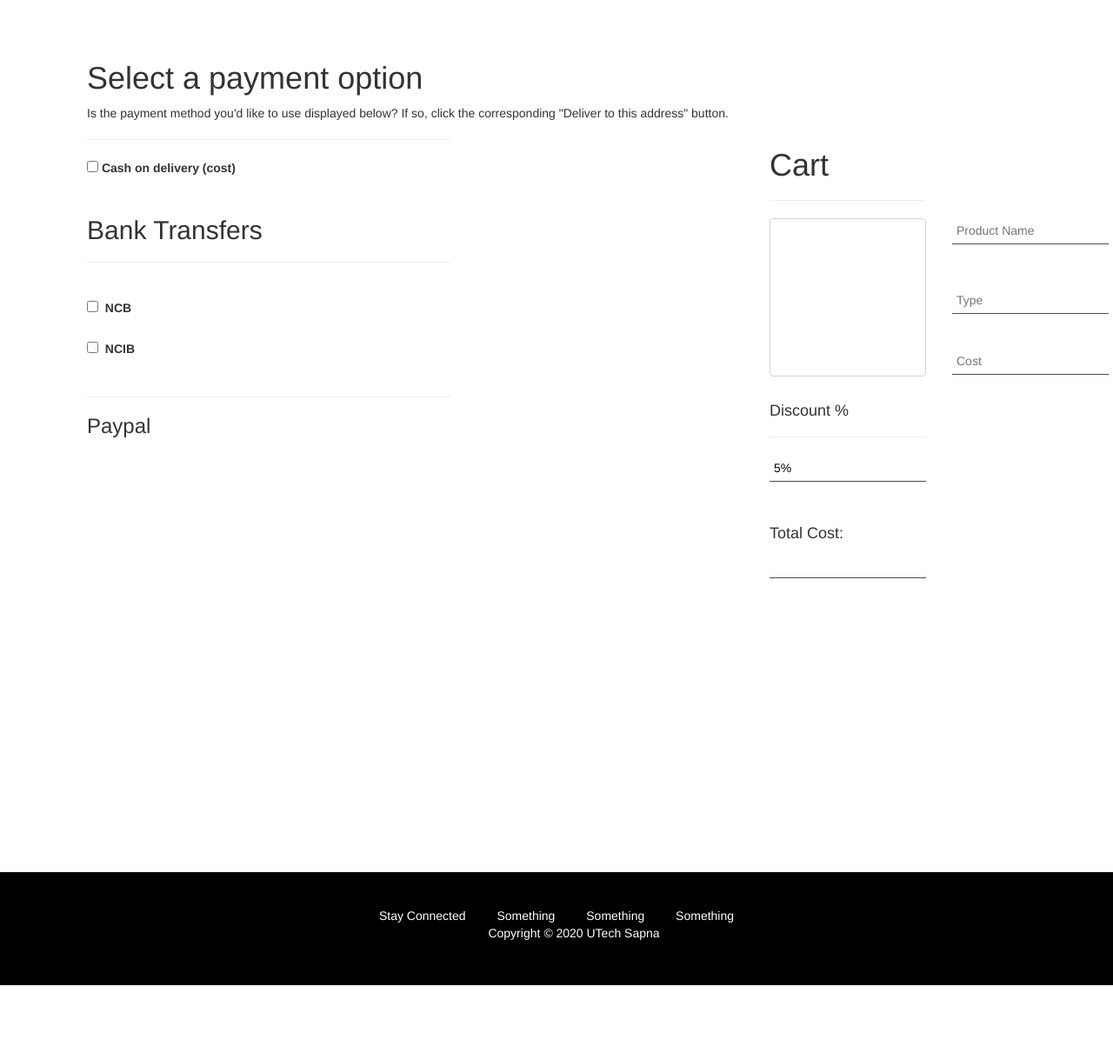
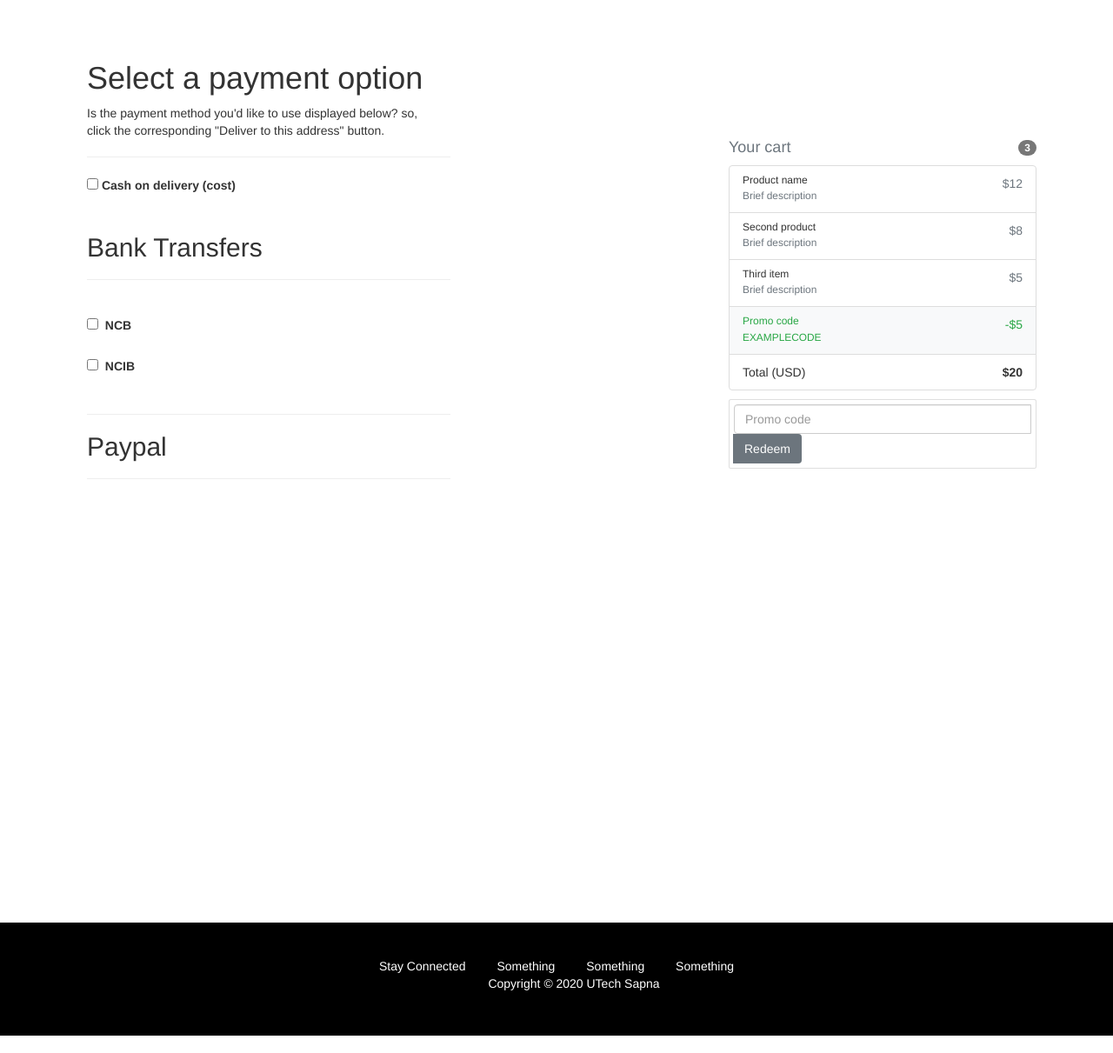
Before and after one commit to ARES00GODOFWAR/Eco-Surge, a Laravel app: page /payment in a window 1280 px wide. Shown: the part 147-1358 px from the top of the page at 87% size. Before the commit the page ends 1280 px from the top, so only its background shows below. Run offline with Laravel 8, Linux system fonts and the light colour scheme; the visitor is signed in with stand-in values (Sample User, id 1); parts of the project's set-up code (start-up, migrations or seed data) failed here and were passed over; some libraries are stand-ins or nearby versions.

Commit message:
Payment option View was updated

```diff
--- a/app/Http/Controllers/PaymentController.php
+++ b/app/Http/Controllers/PaymentController.php
@@ -3,6 +3,7 @@
 namespace App\Http\Controllers;
 
 use Illuminate\Http\Request;
+use Illuminate\Support\Facades\Auth;
 
 class PaymentController extends Controller
 {
@@ -13,7 +14,13 @@ class PaymentController extends Controller
      */
     public function index()
     {
-        return view('payment');
+
+        if (Auth::check()) {
+            return view('payment');
+        }else{
+            return redirect('/login');
+        }
+
     }
 
     /**
--- a/app/Http/Controllers/ProductController.php
+++ b/app/Http/Controllers/ProductController.php
@@ -57,9 +57,6 @@ class ProductController extends Controller
 
 
         // Product::create($formInput);
-        Product::create($request->all());
-
-        return redirect('/products');
     }
 
     /**
--- a/app/Http/Controllers/ShippingController.php
+++ b/app/Http/Controllers/ShippingController.php
@@ -15,6 +15,7 @@ class ShippingController extends Controller
      */
     public function index()
     {
+
         if (Auth::check()) {
             return view('shipping');
         }else{
--- a/resources/views/payment.blade.php
+++ b/resources/views/payment.blade.php
@@ -3,137 +3,140 @@
 @section('payment-styles')
 
 <style>
-
-    .row{
+    .row {
         margin-top: 50px;
         margin-right: 0%;
     }
-    .payment-info{
+
+    .payment-info {
         margin-left: 100px;
+        width: 60%;
     }
-    form{
+
+    form {
         margin-bottom: 500px;
     }
 
-    .payment-info P{
+    .payment-info P {
         white-space: nowrap;
     }
 
-    .name-input{
+    .name-input {
         padding: 15px 15px;
-        border: 1px solid rgb(0,0,0,.7);
+        border: 1px solid rgb(0, 0, 0, .7);
         border-radius: 4px;
         width: 400px;
     }
 
-    .email-input{
+    .email-input {
         padding: 15px 15px;
-        border: 1px solid rgb(0,0,0,.7);
+        border: 1px solid rgb(0, 0, 0, .7);
         border-radius: 4px;
         width: 400px;
     }
 
-    .product-input{
+    .product-input {
         padding: 15px 15px;
-        border: 1px solid rgb(0,0,0,.7);
+        border: 1px solid rgb(0, 0, 0, .7);
         border-radius: 4px;
         width: 400px;
     }
 
-    #lock{
+    #lock {
         font-size: 20px;
         margin-left: 0%;
         color: black
     }
 
-    .display-product{
-        position: absolute;
+    .display-product {
+        position: relative;
         top: 100px;
-        left: 800px;
+        right: 30px;
+        width: 30%;
         white-space: nowrap;
     }
 
-    .product-face{
+    .product-face {
         padding: 80px 80px;
         border: 0.5px solid lightgray;
-        width:180px;
+        width: 180px;
         border-radius: 4px;
         color: lightgray;
 
     }
 
-    .product-face:focus{
+    .product-face:focus {
         outline: none;
     }
 
 
-    .product-name{
+    .product-name {
         position: absolute;
         left: 210px;
         top: 100px;
         padding: 5px 5px;
         border: none;
-        border-bottom: 0.5px solid rgb(0,0,0,.7);
+        border-bottom: 0.5px solid rgb(0, 0, 0, .7);
         width: 180px;
     }
 
-    .product-name:focus{
+    .product-name:focus {
         outline: none;
     }
 
 
-    .product-type{
+    .product-type {
         position: absolute;
         left: 210px;
         top: 180px;
         padding: 5px 5px;
         border: none;
-        border-bottom: 0.5px solid rgb(0,0,0,.7);
+        border-bottom: 0.5px solid rgb(0, 0, 0, .7);
         width: 180px;
     }
 
-    .product-type:focus{
+    .product-type:focus {
         outline: none;
     }
 
 
-    .product-cost{
+    .product-cost {
         position: absolute;
         left: 210px;
         top: 250px;
         padding: 5px 5px;
         border: none;
-        border-bottom: 0.5px solid rgb(0,0,0,.7);
+        border-bottom: 0.5px solid rgb(0, 0, 0, .7);
         width: 180px;
     }
 
-    .product-cost:focus{
+    .product-cost:focus {
         outline: none;
     }
 
 
-    .discount{
+    .discount {
         padding: 5px 5px;
         border: none;
-        border-bottom: 0.5px solid rgb(0,0,0,.7);
+        border-bottom: 0.5px solid rgb(0, 0, 0, .7);
         width: 180px;
         color: black;
     }
 
-    .discount:focus{
+    .discount:focus {
         outline: none;
     }
 
 
-    .total{
+    .total {
         padding: 5px 5px;
         border: none;
-        border-bottom: 0.5px solid rgb(0,0,0,.7);
+        border-bottom: 0.5px solid rgb(0, 0, 0, .7);
         width: 180px;
         color: black;
     }
 
-    .total:focus{
+    .total:focus {
         outline: none;
     }
 
@@ -151,11 +154,12 @@
         <form method="POST" class=" col-md-7 col-sm-6 needs-validation" novalidate="" enctype="multipart/form-data">
             <div class="mb-3">
                 <h1>Select a payment option</h1>
-                <p>Is the payment method you'd like to use displayed below? If so, click the corresponding "Deliver to this address" button.</p>
+                <p>Is the payment method you'd like to use displayed below? so, <br>click the corresponding "Deliver to
+                    this address" button.</p>
 
                 <hr>
 
-                <input type="checkbox"  name="cashondelivery" id="cashondelivery"  required="">
+                <input type="checkbox" name="cashondelivery" id="cashondelivery" required="">
                 <label for="name">Cash on delivery (cost)</label>
                 <br>
                 <br>
@@ -175,87 +179,76 @@
 
             <hr>
 
-          <h3>Paypal</h3>
+            <h2>Paypal</h2>
+            <hr>
 
             <div id="paypal-button-container"></div>
             <br>
             <br>
-          <!--<h1>Shipping option</h1>
-          <hr>
-                  <br>
-                  <input type="text" class="name-input" name="name" placeholder="Zip">
-                  <br>
-                  <br>
-                  <input type="email" class="email-input" name="email" placeholder="city">
-                  <br>
-                  <br>
-                  <input type="text" class="product-input" name="product" placeholder="Country">
-                  <br>
-                  <br>-->
-            <div class="display-product">
-                <h1>Cart</h1>
-            <hr>
-                <input type="text" class="product-face" >
-                <input type="text" class="product-name" placeholder="Product Name">
-                <br>
-                <input type="text" class="product-type" placeholder="Type">
-                <br>
-                <input type="text" class="product-cost" placeholder="Cost">
 
-                <h4>Discount %</h4>
-            <hr>
-                <input type="text/number" class="discount" value="5%">
-                <br>
-                <br>
-                <br>
-                <h4>Total Cost:</h4>
-
-                <input type="number" class="total">
-
-
-
-
+        </form>
     </div>
 
-            <!-- <div class="mb-3">
-                <input type="radio"  name="cashondelivery" id="cashondelivery"  required="">
-                <label for="name">Cash on delivery (cost)</label>
-                  <div class="invalid-feedback" style="width: 100%;">
-                    Valid name is required.
+    <div class="display-product">
+
+        <div class="col-md-12 order-md-4 mb-4 cart-details">
+            <h4 class="d-flex justify-content-between align-items-center mb-3">
+                <span class="text-muted">Your cart</span>
+                <span class="badge badge-secondary badge-pill">3</span>
+            </h4>
+            <ul class="list-group mb-3">
+                <li class="list-group-item d-flex justify-content-between lh-condensed">
+                    <div>
+                        <h6 class="my-0">Product name</h6>
+                        <small class="text-muted">Brief description</small>
+                    </div>
+                    <span class="text-muted">$12</span>
+                </li>
+                <li class="list-group-item d-flex justify-content-between lh-condensed">
+                    <div>
+                        <h6 class="my-0">Second product</h6>
+                        <small class="text-muted">Brief description</small>
+                    </div>
+                    <span class="text-muted">$8</span>
+                </li>
+                <li class="list-group-item d-flex justify-content-between lh-condensed">
+                    <div>
+                        <h6 class="my-0">Third item</h6>
+                        <small class="text-muted">Brief description</small>
+                    </div>
+                    <span class="text-muted">$5</span>
+                </li>
+                <li class="list-group-item d-flex justify-content-between bg-light">
+                    <div class="text-success">
+                        <h6 class="my-0">Promo code</h6>
+                        <small>EXAMPLECODE</small>
+                    </div>
+                    <span class="text-success">-$5</span>
+                </li>
+                <li class="list-group-item d-flex justify-content-between">
+                    <span>Total (USD)</span>
+                    <strong>$20</strong>
+                </li>
+            </ul>
+
+            <form class="card p-2">
+                <div class="input-group">
+                    <input type="text" class="form-control" placeholder="Promo code">
+                    <div class="input-group-append">
+                        <button type="submit" class="btn btn-secondary">Redeem</button>
+                    </div>
+                </div>
+            </form>
         </div>
 </div>
 
-            <div class="mb-3">
-                <input type="radio"  name="cashondelivery" id="cashondelivery"  required="">
-                <label for="name">Cash on delivery (cost)</label>
-                  <div class="invalid-feedback" style="width: 100%;">
-                    Valid name is required.
-                  </div>
-            </div>
-
-            <div class="mb-3">
-                <input type="radio"  name="cashondelivery" id="cashondelivery"  required="">
-                <label for="name">Cash on delivery (cost)</label>
-                  <div class="invalid-feedback" style="width: 100%;">
-                    Valid name is required.
-                  </div>
-            </div> -->
-
-
-
-
-        </form>
-
-
-
-
-</div>
-
-<script src="https://www.paypal.com/sdk/js?client-id=AeDAGPmyWBCX3nwiM_S-lvVMbU2ueqhQrhX-9AFyrwkftNFt17TT6tVoMGoyUktBjiLjzk-jep_edrtC"></script>
+<script
+    src="https://www.paypal.com/sdk/js?client-id=AeDAGPmyWBCX3nwiM_S-lvVMbU2ueqhQrhX-9AFyrwkftNFt17TT6tVoMGoyUktBjiLjzk-jep_edrtC">
+</script>
 
 <script>
     paypal.Buttons({
-    createOrder: function(data, actions) {
+        createOrder: function (data, actions) {
             // This function sets up the details of the transaction, including the amount and line item details.
             return actions.order.create({
                 purchase_units: [{
@@ -265,15 +258,16 @@
                 }]
             });
         },
-    onApprove: function(data, actions) {
+        onApprove: function (data, actions) {
             // This function captures the funds from the transaction.
-      return actions.order.capture().then(function(details) {
+            return actions.order.capture().then(function (details) {
                 // This function shows a transaction success message to your buyer.
                 alert('Transaction completed by ' + details.payer.name.given_name);
             });
         }
     }).render('#paypal-button-container');
     //This function displays Smart Payment Buttons on your web page.
+
 </script>
 
 @endsection
```
Also changed, not shown: resources/views/shipping.blade.php (+2 -48 lines). Lines whose indentation alone changed are shown as unchanged.
